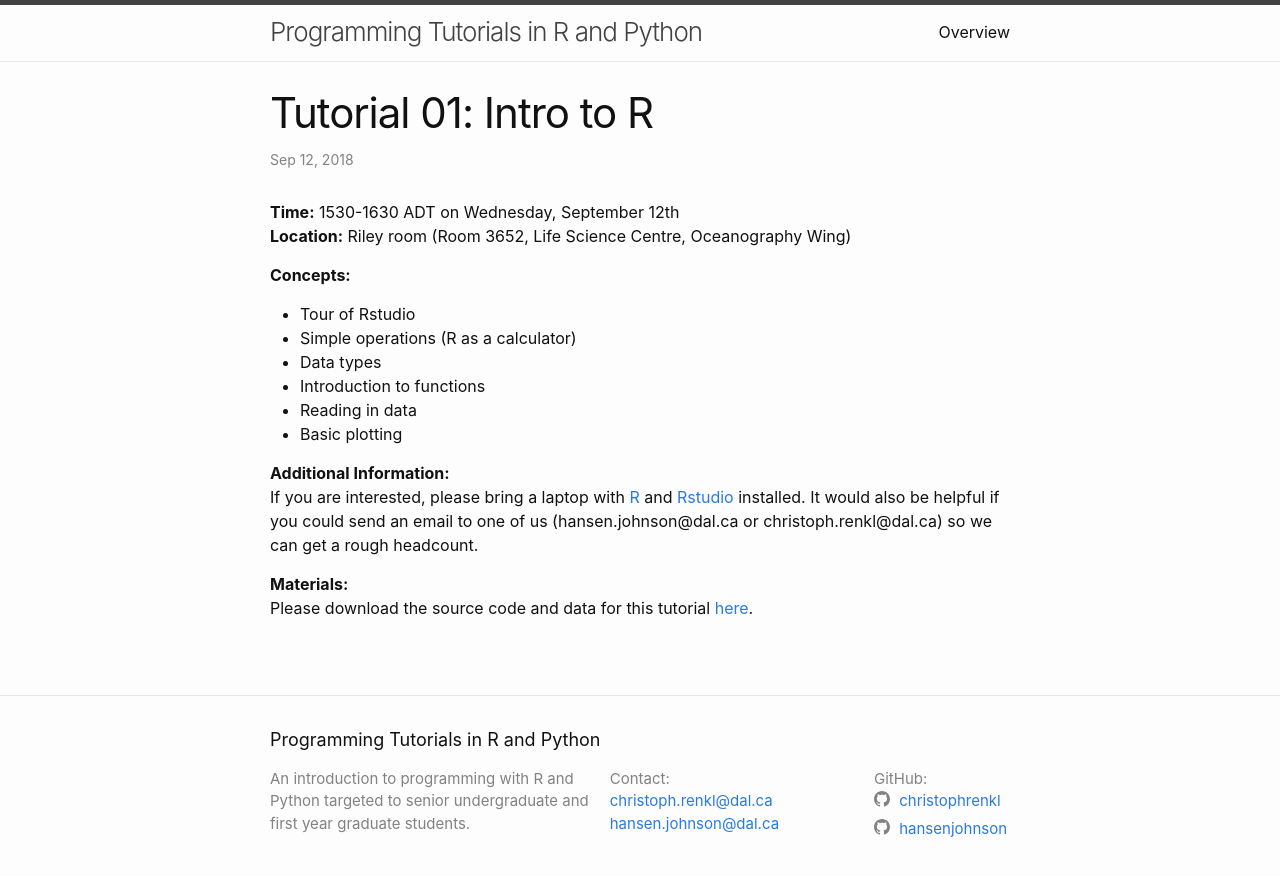
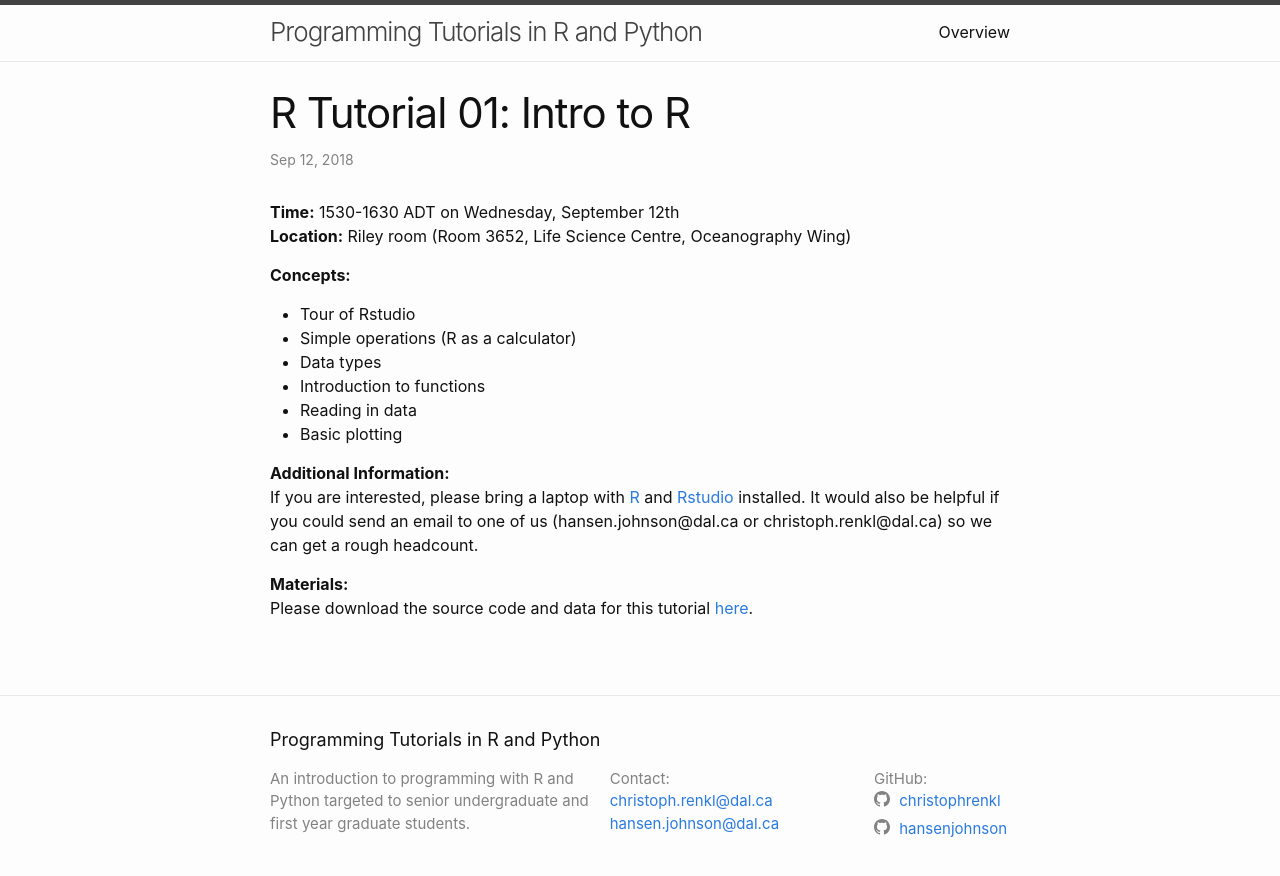
Before and after one commit to anhnguyendepocen/programming_tutorials, a Jekyll site: the page built from docs/_posts/2018-09-12-r-tutorial-01.md, in a window 1280 px wide. Shown: the top 876 px of the page. Built offline with Jekyll 4.4.1, drawn with Linux system fonts in a browser that asks for light colours.

```diff
--- a/docs/_posts/2018-09-12-tutorial-01-intro-to-r.md
+++ b/docs/_posts/2018-09-12-r-tutorial-01.md
@@ -1,9 +1,9 @@
 ---
 layout: post
-title:  "Tutorial 01: Intro to R"
+title:  "R Tutorial 01: Intro to R"
 date:   2018-09-12
 categories: R tutorials
-permalink: /R-tutorial-01/
+permalink: /r-tutorial-01/
 ---
 
 **Time:** 1530-1630 ADT on Wednesday, September 12th
```
